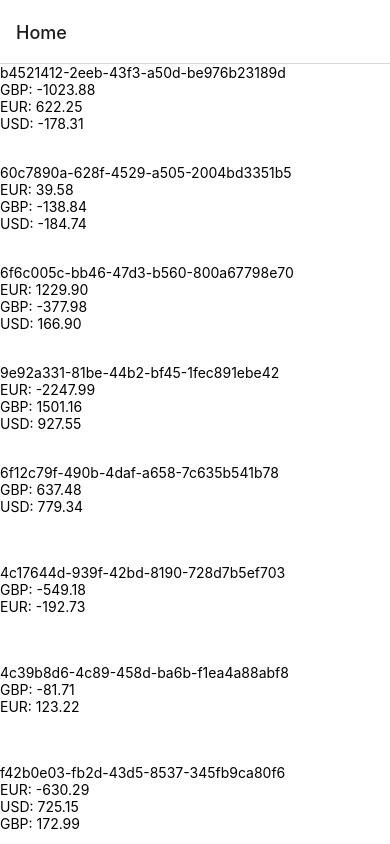
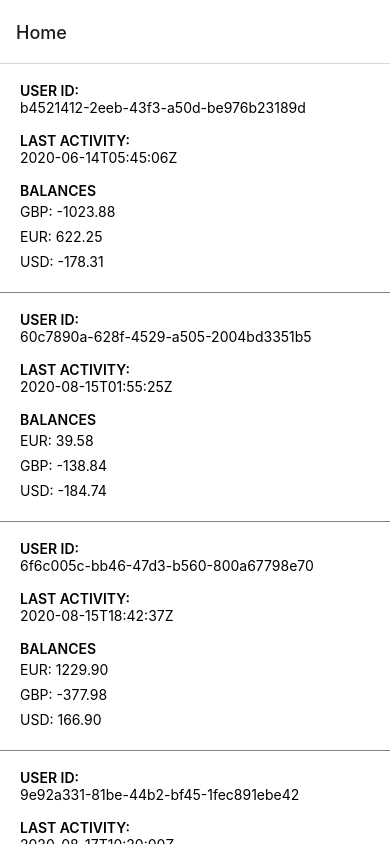
Before and after one commit to vishant101/monolith, a React Native app: screen /Home in a window 390 px wide. Built offline with nearby package versions, Linux system fonts and the light colour scheme.

Commit message:
Style components

```diff
--- a/package.json
+++ b/package.json
@@ -18,7 +18,8 @@
     "react-native": "0.65.1",
     "react-native-safe-area-context": "^3.3.0",
     "react-native-screens": "^3.6.0",
-    "react-redux": "^7.2.4"
+    "react-redux": "^7.2.4",
+    "styled-components": "^5.3.1"
   },
   "devDependencies": {
     "@babel/core": "^7.12.9",
--- a/src/Redux/Types/index.ts
+++ b/src/Redux/Types/index.ts
@@ -8,7 +8,7 @@ export interface Transaction {
 export interface Transactions extends Array<Transaction> {}
 
 export interface Balances {
-  [currency: string]: number;
+  [currency: string]: string;
 }
 
 export interface ProcessedTransactionProps {
--- a/src/Utils/index.ts
+++ b/src/Utils/index.ts
@@ -45,7 +45,7 @@ export const parseSignedFloat = (amount: string) => {
   return operator === '-' ? 0 - amountInFloat : amountInFloat;
 };
 
-export const calculateBalance = (oldBalance: number, amount: string) => {
+export const calculateBalance = (oldBalance: string, amount: string) => {
   const result = parseFloat(oldBalance) + parseSignedFloat(amount);
   return result.toFixed(2);
 };
@@ -70,7 +70,12 @@ export const processTransactions = (transactions: Transactions) => {
         } else {
           BalanceItem.balances[transaction.currency] = parseSignedFloat(
             transaction.amount,
-          );
+          ).toFixed(2);
+        }
+        if (
+          new Date(transaction.timestamp) > new Date(BalanceItem.lastupdated)
+        ) {
+          BalanceItem.lastupdated = transaction.timestamp;
         }
         BalanceItem.transactions.push(transaction);
       } else {
--- a/src/Views/Components/BalanceItem/index.tsx
+++ b/src/Views/Components/BalanceItem/index.tsx
@@ -1,28 +1,47 @@
 import React from 'react';
 import {View, Text} from 'react-native';
-import {Balances, ProcessedTransactionProps} from '../../../Redux/Types';
+import {Balances} from '../../../Redux/Types';
+import {Container, ElementContantainer, HeadingText} from './styles';
+import BalanceRow from '../BalanceRow';
 
 interface Props {
   user_id: string;
   balances: Balances;
+  timestamp: string;
 }
 
-const BalanceRow = ({currency, balance}) => (
-  <Text>{`${currency}: ${balance}`}</Text>
+const renderUserID = (user_id: string) => (
+  <ElementContantainer>
+    <HeadingText>USER ID:</HeadingText>
+    <Text>{user_id}</Text>
+  </ElementContantainer>
 );
 
-const BalanceItem = ({user_id, balances}: Props) => {
+const renderLastActivity = (timestamp: string) => (
+  <ElementContantainer>
+    <HeadingText>LAST ACTIVITY:</HeadingText>
+    <Text>{timestamp}</Text>
+  </ElementContantainer>
+);
+
+const renderBalances = (balances: Balances) => (
+  <ElementContantainer>
+    <HeadingText>BALANCES</HeadingText>
+    {Object.entries(balances).map(entry => (
+      <BalanceRow currency={entry[0]} balance={entry[1]} />
+    ))}
+  </ElementContantainer>
+);
+
+const BalanceItem = ({user_id, balances, timestamp}: Props) => {
   return (
-    <View
-      style={{
-        height: 100,
-        backgroundColor: 'white',
-      }}>
-      <Text>{user_id}</Text>
-      {Object.entries(balances).map(entry => (
-        <BalanceRow currency={entry[0]} balance={entry[1]} />
-      ))}
-    </View>
+    <Container>
+      <View>
+        {renderUserID(user_id)}
+        {renderLastActivity(timestamp)}
+        {renderBalances(balances)}
+      </View>
+    </Container>
   );
 };
 
--- /dev/null
+++ b/src/Views/Components/BalanceItem/styles.ts
@@ -0,0 +1,14 @@
+import styled from 'styled-components/native';
+
+export const Container = styled.TouchableOpacity`
+  padding: 10px 20px;
+  background-color: white;
+`;
+
+export const HeadingText = styled.Text`
+  font-weight: 600;
+`;
+
+export const ElementContantainer = styled.View`
+  padding: 8px 0px;
+`;
--- /dev/null
+++ b/src/Views/Components/BalanceRow/index.tsx
@@ -0,0 +1,16 @@
+import React from 'react';
+import {Text} from 'react-native';
+import {Container} from './styles';
+
+interface Props {
+  currency: string;
+  balance: number;
+}
+
+const BalanceRow = ({currency, balance}: Props) => (
+  <Container>
+    <Text>{`${currency}: ${balance}`}</Text>
+  </Container>
+);
+
+export default BalanceRow;
--- /dev/null
+++ b/src/Views/Components/BalanceRow/styles.ts
@@ -0,0 +1,7 @@
+import styled from 'styled-components/native';
+
+export const Container = styled.TouchableOpacity`
+  flex-direction: row;
+  padding: 4px 0px;
+  background-color: white;
+`;
--- a/src/Views/Screens/Home/home.tsx
+++ b/src/Views/Screens/Home/home.tsx
@@ -1,10 +1,8 @@
 import React, {useEffect} from 'react';
 import {View, Text, FlatList} from 'react-native';
-import {
-  ProcessedTransactionProps,
-  ProcessedTransactions,
-} from '../../../Redux/Types';
+import {ProcessedTransactions} from '../../../Redux/Types';
 import BalanceItem from '../../Components/BalanceItem';
+import {Container, Seperator} from './styles';
 
 interface Props {
   requestTransactionsComplete: boolean;
@@ -28,8 +26,14 @@ function Home({
   }, []);
 
   const renderItem = ({item}) => (
-    <BalanceItem user_id={item.user_id} balances={item.balances} />
+    <BalanceItem
+      user_id={item.user_id}
+      balances={item.balances}
+      timestamp={item.lastupdated}
+    />
   );
+
+  const renderSeparator = () => <Seperator />;
 
   if (requestingTransactions) {
     return (
@@ -40,20 +44,16 @@ function Home({
   }
 
   const data = Object.values(processedTransactions);
-  console.log('data :>> ', data);
 
   return (
-    <View
-      style={{
-        flex: 1,
-        backgroundColor: 'red',
-      }}>
+    <Container>
       <FlatList
         data={data}
         renderItem={renderItem}
         keyExtractor={item => item.user_id}
+        ItemSeparatorComponent={renderSeparator}
       />
-    </View>
+    </Container>
   );
 }
 
--- /dev/null
+++ b/src/Views/Screens/Home/styles.ts
@@ -0,0 +1,11 @@
+import styled from 'styled-components/native';
+
+export const Container = styled.SafeAreaView`
+  flex: 1;
+  background-color: white;
+`;
+
+export const Seperator = styled.View`
+  border-color: grey;
+  border-bottom-width: 1px;
+`;
```
Also changed, not shown: 1 other file (tests, documents, lock files or other folders).
